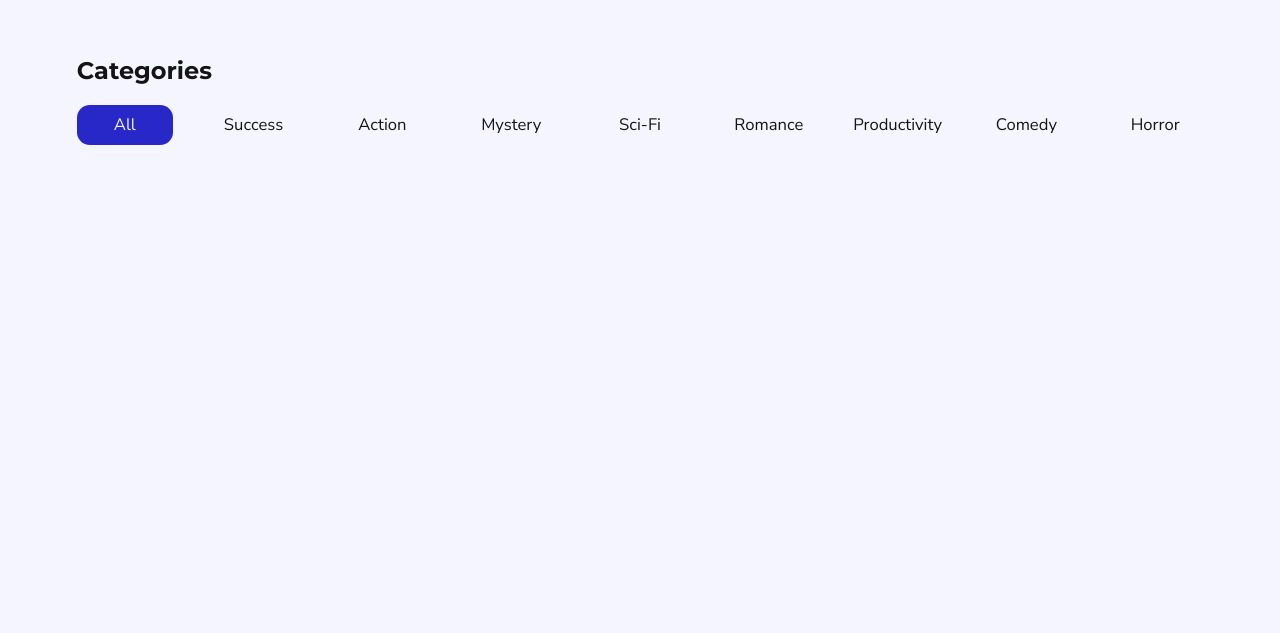
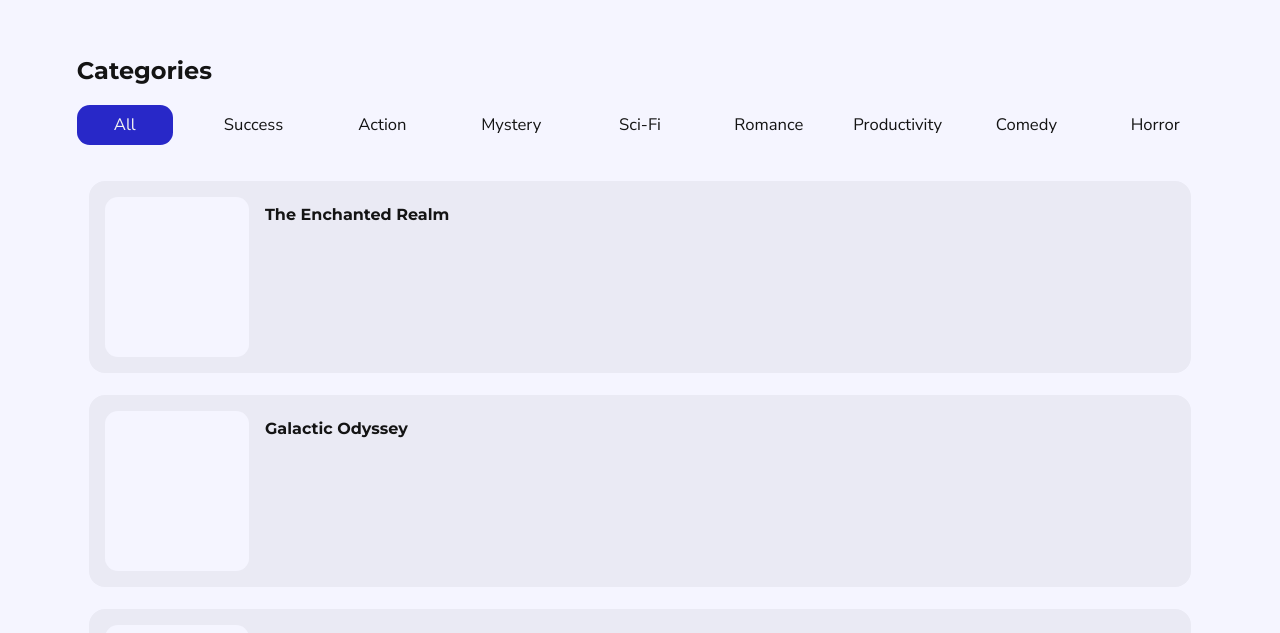
Before and after one commit to Charmingdc/BookQuest, a React (Vite) app: page /home in a window 1280 px wide. Shown: the part 463-1096 px from the top of the page. Before the commit the page ends 800 px from the top, so only its background shows below. Built offline with nearby package versions, Linux system fonts and the light colour scheme.

Commit message:
Added book cards

```diff
--- a/src/App.css
+++ b/src/App.css
@@ -54,6 +54,12 @@ h4 {
  justify-content: center;
 }
 
+.flex-start {
+ display: flex;
+ align-items: center;
+ justify-content: flex-start;
+}
+
 .flex-col-center {
  display: flex;
  flex-direction: column;
--- /dev/null
+++ b/src/components/home/BookCard.tsx
@@ -0,0 +1,27 @@
+type BookDetailsProps = {
+  key: string;
+  title: string;
+  author_name: string[];
+  first_publish_year: number;
+  subject: string[];
+  cover_i: number;
+  ratings_average: number;
+  edition_count: number;
+}
+
+
+const BookCard = ({bookDetails}: BookDetailsProps) => {
+  return (
+    <div className='bookCard flex-start'>
+      <div className='bookImgWrapper'>
+      </div>
+
+      <div className='bookInfo'>
+        <h4> { bookDetails.title } </h4>
+      </div>
+    </div>
+  )
+}
+
+
+export default BookCard;
--- a/src/components/home/CategoriesBox.tsx
+++ b/src/components/home/CategoriesBox.tsx
@@ -1,7 +1,10 @@
 import { useState } from 'react'
 
+import useBooks from '@hooks/useBooks.tsx';
 import useDefaultGenres from '@hooks/useDefaultGenres.tsx';
+
 import Tab from './Tab.tsx';
+import BookCard from './BookCard.tsx';
 
 type SelectedGenre = {
   name: string;
@@ -11,6 +14,8 @@ type SelectedGenre = {
 
 const CategoriesBox = () => {
   const { genres } = useDefaultGenres();
+  const { books } = useBooks();
+
   const [selectedGenre, setSelectedGenre] = useState<SelectedGenre>({name: 'All', index: 0});
 
 
@@ -28,6 +33,15 @@ const CategoriesBox = () => {
          isActive={selectedGenre.index == index} />
       ))}
     </div>
+
+
+    <div className='booksWrapper flex-col-center'>
+      {books.map((book, index) => (
+        <BookCard
+          bookDetails={book}
+          key={book.key} />
+      ))}
+    </div>
    </section>
   )
 }
--- a/src/pages/Home/index.css
+++ b/src/pages/Home/index.css
@@ -1,4 +1,3 @@
-/*** Home top bar styling starts here ***/
 .home-topbar {
   width: 88vw;
   height: 4rem;
@@ -8,7 +7,6 @@
 .home-topbar li {
   height: 100%;
 }
-
 .home-topbar > li:last-of-type > div {
   width: 2rem;
   height: 2.1rem;
@@ -24,19 +22,15 @@
    border-radius: 50%;
   }
 }
-
 .home-topbar-icon {
   width: 2rem;
   height: 2rem;
 }
-/*** Home top bar styling ends here ***/
 
 
-
-/*** Recommendation section tyling starts here ***/
- .recommendation-section h2 {
+.recommendation-section h2 {
   align-self: flex-start;
-  margin-bottom: 1.5rem;
+  margin-bottom: 2rem;
  }
 
 .recommendation-box {
@@ -45,14 +39,10 @@
   background-color: var(--shade);
   border-radius: 1.4rem;
 }
-/*** Recommendation section styling ends here ***/
 
 
-
-
-/*** Categories section styling starts here ***/
- .categories-section {
-  margin-top: 2rem;
+.categories-section {
+  margin-top: 1.5rem;
  }
 
 .mySwiper {
@@ -110,3 +100,35 @@
  background-color: var(--sclr);
  transition: 200ms;
 }
+
+.booksWrapper {
+ width: 100%;
+ height: auto;
+ gap: 1.4rem;
+ margin-top: 2rem;
+}
+
+.bookCard {
+ width: 95%;
+ height: 10rem;
+ padding: 1rem;
+ gap: 1rem;
+ background-color: var(--shade);
+ border-radius: 1rem;
+}
+
+.bookImgWrapper {
+ width: 9rem;
+ height: 100%;
+ background-color: var(--bg-color);
+ border-radius: 0.8rem;
+}
+
+.bookInfo {
+ width: 60%;
+ height: 90%;
+ display: flex;
+ flex-direction: column;
+ align-items: flex-start;
+ padding: .5rem 0;
+}
```
